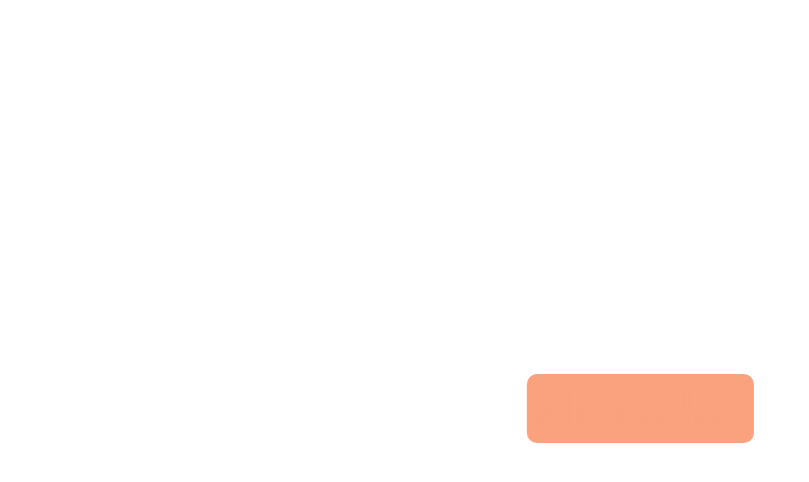
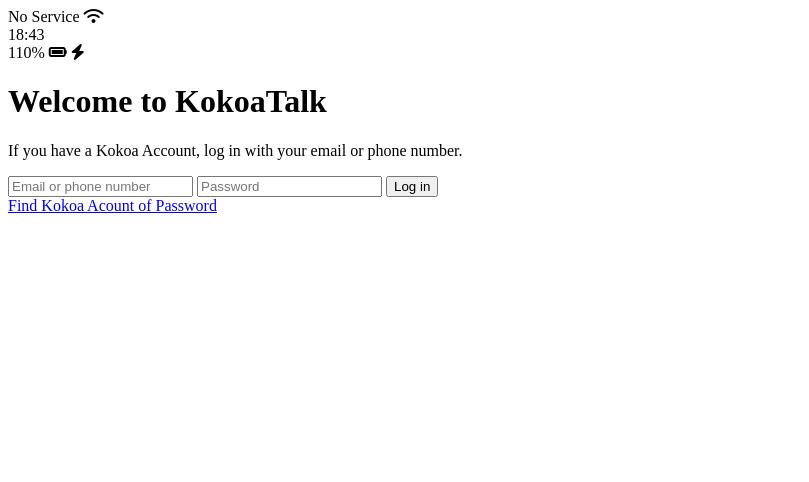
Before and after one commit to jamescho1004/web_practice, a plain HTML site: page index.html in a window 1280 px wide. Shown: the whole page, without its empty margins (0-809 px from the left). Drawn offline with Linux system fonts and the light colour scheme.

Commit message:
23.12.25 (#6.0~#6.4)

```diff
--- a/index.html
+++ b/index.html
@@ -1,11 +1,39 @@
 <!DOCTYPE html>
-<html>
-	<head>
-		<meta charset="utf-8">
-		<title>kokoatalk-making</title>
-		<link rel="stylesheet" href="style.css">
-	</head>
-	<body>
-		<a href="#">kokoatalk</a>
-	</body>
+<html lang="en">
+  <head>
+    <meta charset="UTF-8" />
+    <meta name="viewport" content="width=device-width, initial-scale=1.0" />
+    <title>Welcome to KokoaTalk</title>
+  </head>
+  <body>
+    <div class="status-bar">
+      <div class="status-bar__column">
+        <span>No Service</span>
+        <i class="fas fa-wifi"></i>
+      </div>
+      <div class="status-bar__column">
+        <span>18:43</span>
+      </div>
+      <div class="status-bar__column">
+        <span>110%</span>
+        <i class="fas fa-battery-full"></i>
+        <i class="fas fa-bolt"></i>
+      </div>
+    </div>
+
+
+	<header class="welcome-header">
+		<h1 class="welcome-header__title">Welcome to KokoaTalk</h1>
+		<p class="welcome-header__text">If you have a Kokoa Account, log in with your email or phone number.</p>
+	</header>
+
+	<form id="login-form">
+		<input type="text" placeholder="Email or phone number"/>
+		<input type="password" placeholder="Password"/>
+		<input type="submit" value="Log in" />
+	</form>
+
+	<a href="#">Find Kokoa Acount of Password</a>
+	<script src="https://kit.fontawesome.com/da5b5f49f5.js" crossorigin="anonymous"></script>
+  </body>
 </html>
--- a/style.css
+++ /dev/null
@@ -1,30 +0,0 @@
-body {
-	height: 100vh;
-	display: flex;
-	justify-content: space-around;
-	align-items: center;
-}
-a {
-	color: wheat;
-	background-color: tomato;
-	border-radius: 10px;
-	padding: 3px 5px;
-	font-size: 55px;
-	text-decoration: none;
-	animation: sexyFlip 4s ease-in-out infinite;
-}
-@keyframes sexyFlip {
-	0% {
-		transform: rotatex(0);
-	}
-
-	50% {
-		color: tomato;
-		background-color: wheat;
-		transform: rotatey(360deg);
-	}
-
-	100% {
-		transform: rotatex(0);
-	}
-}
```
